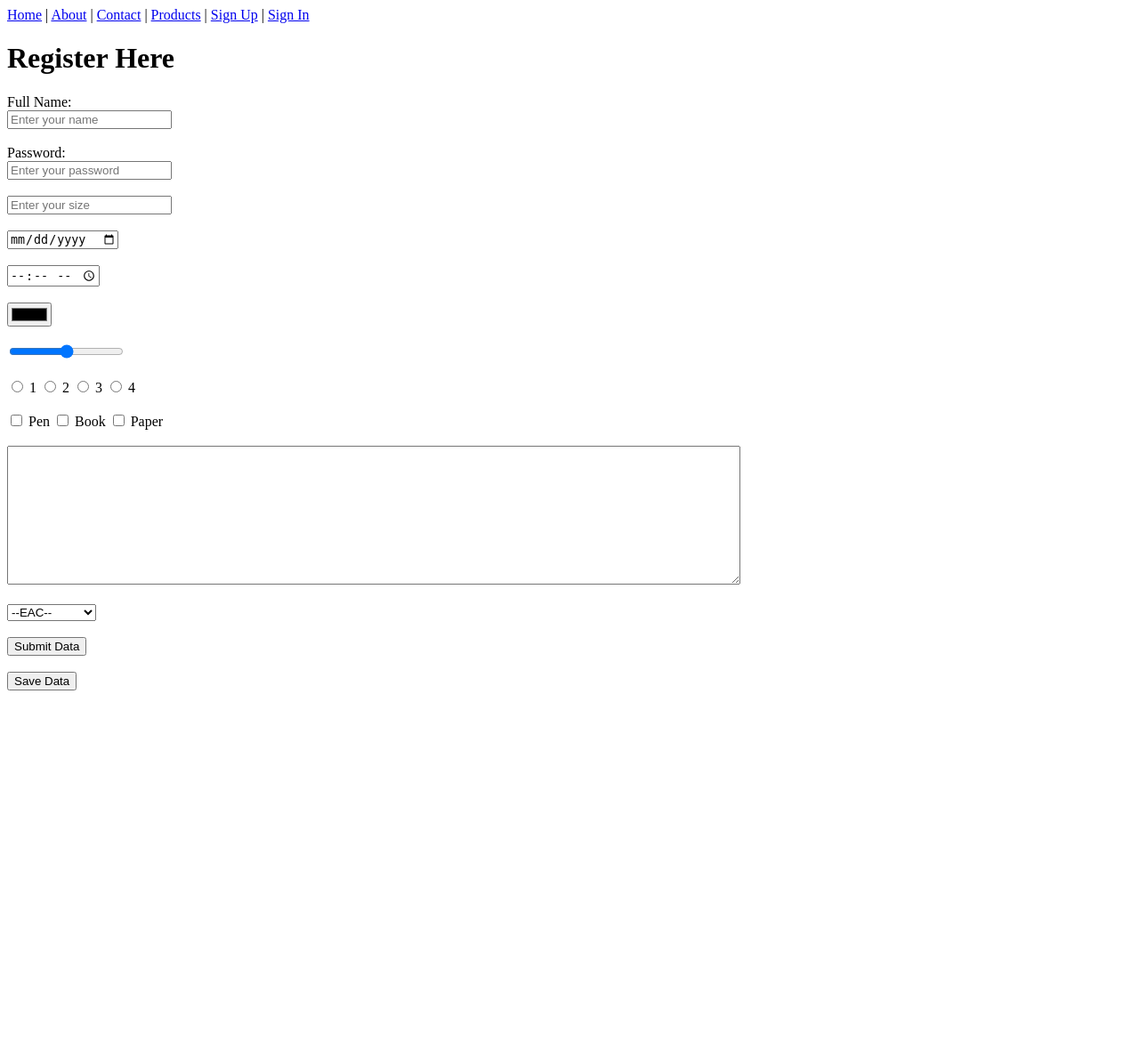
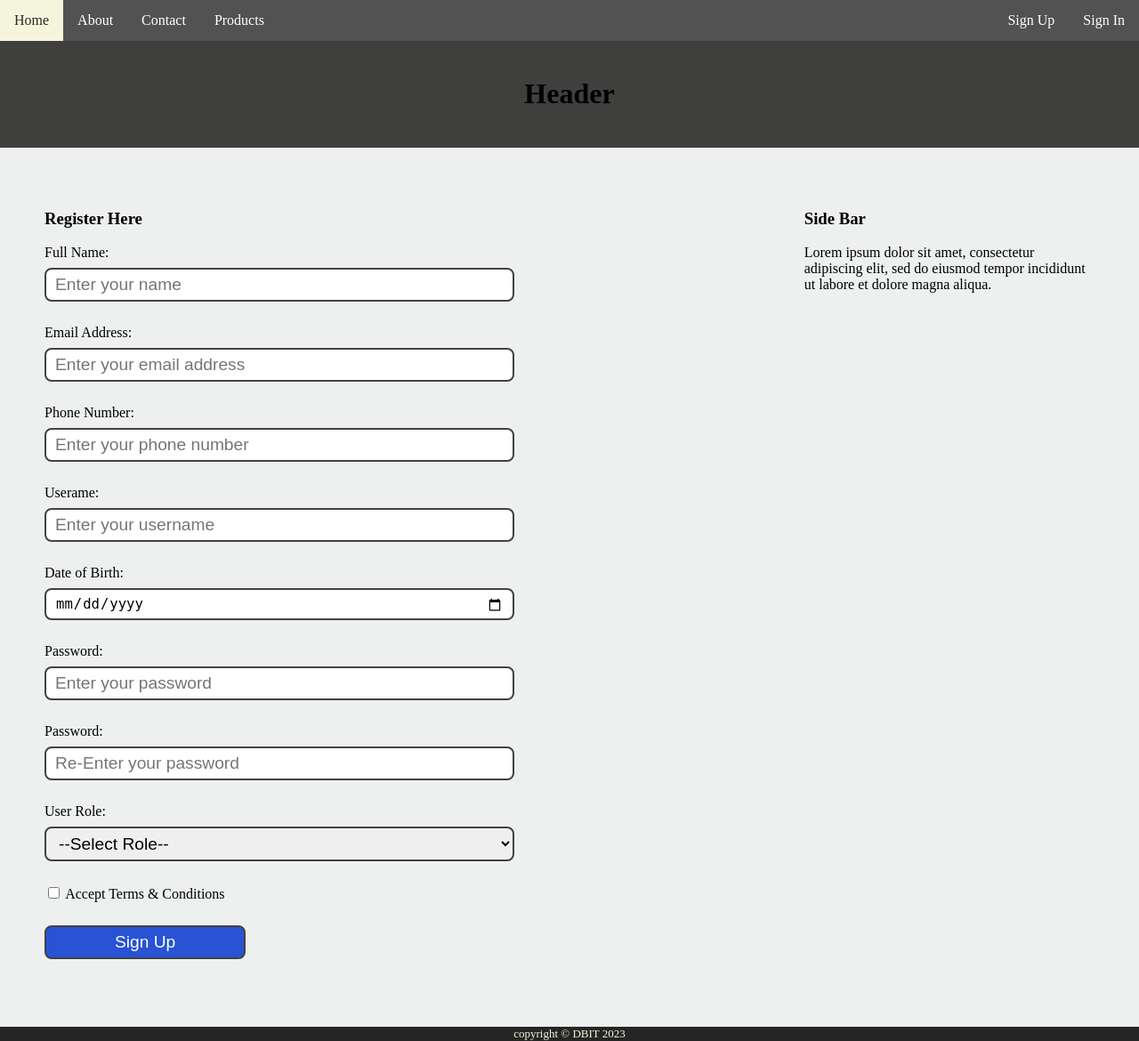
Before and after one commit to ndoriajohn/JBanking, a PHP site: page /signup.html in a window 1280 px wide. Shown: the whole page at 89% size. Before the commit the page ends 776 px from the top, so only its background shows below. Run offline with PHP 8.4, Linux system fonts and the light colour scheme.

Commit message:
Added the form structure

```diff
--- /dev/null
+++ b/css/FormStyle.css
@@ -0,0 +1,22 @@
+input[type=text], input[type=date], input[type=password], input[type=email], select{
+    width: 70%;
+    padding: 6px 10px;
+    margin: 8px 0;
+    border: 2px solid #424242;
+    font-size: 1.2em;
+    border-radius: 8px;
+    box-sizing: border-box;
+}
+
+
+input[type=submit]{
+    width: 30%;
+    padding: 6px 10px;
+    margin: 8px 0;
+    background-color: #2753D4;
+    border: 2px solid #424242;
+    font-size: 1.2em;
+    border-radius: 8px;
+    box-sizing: border-box;
+    color: #ffffff;
+}
--- a/css/StructureStyle.css
+++ b/css/StructureStyle.css
@@ -54,3 +54,9 @@ margin: 0;
     color:beige;
     background-color: rgb(37, 37, 37);
 }
+
+@media screen and (max-width: 800px) {
+    .content, .sidebar{
+        width: 100%;
+    }
+}
--- a/css/style.css
+++ b/css/style.css
@@ -1,2 +1,3 @@
 @import url(StructureStyle.css);
 @import url(ContentStyle.css);
+@import url(FormStyle.css);
--- a/signup.html
+++ b/signup.html
@@ -4,50 +4,70 @@
     <meta charset="UTF-8">
     <meta name="viewport" content="width=device-width, initial-scale=1.0">
     <title>Home - DBT</title>
+    <link rel="stylesheet" href="css/style.css" />
 </head>
 <body>
-    <a href="./">Home</a> | <a href="about.html">About</a> | <a href="contact.html">Contact</a> | <a href="product.html">Products</a> | <a href="signup.html">Sign Up</a> | <a href="signin.html">Sign In</a>
+    <!-- top navigation starts here -->
+    <div class="topnav">
+        <a href="./">Home</a>
+        <a href="about.html">About</a>
+        <a href="contact.html">Contact</a>
+        <a href="product.html">Products</a>
 
-    <h1>Register Here</h1>
+        <div class="topnav-right">
+            <a href="signup.html">Sign Up</a>
+            <a href="signin.html">Sign In</a>
+        </div>
+    </div>
+    <!-- top navigation ends here -->
+<div class="header">
+    <h1>Header</h1>
+</div>
+<!-- the main content section starts here -->
+<div class="row">
+    <div class="content">
+<h3>Register Here</h3>
+
 <form action="" method="POST">
     <label for="fullname">Full Name:</label><br>
-    <input type="text" name="fullname" id="fullname" placeholder="Enter your name" /><br><br>
+    <input type="text" name="fullname" id="fullname" placeholder="Enter your name" maxlength="60" /><br><br>
+    <label for="email_address">Email Address:</label><br>
+    <input type="email" name="email_address" id="email_address" placeholder="Enter your email address" maxlength="60" /><br><br>
+    <label for="phone_number">Phone Number:</label><br>
+    <input type="text" name="phone_number" id="phone_number" placeholder="Enter your phone number" maxlength="13" /><br><br>
+    <label for="username">Userame:</label><br>
+    <input type="text" name="username" id="username" placeholder="Enter your username" maxlength="60" /><br><br>
+    <label for="dob">Date of Birth:</label><br>
+    <input type="date" name="dob" id="dob" /><br><br>
     <label for="password">Password:</label><br>
     <input type="password" name="password" id="password" placeholder="Enter your password" /><br><br>
-    <input type="number" name="size" placeholder="Enter your size" /><br><br>
-    <input type="date" name="dob" /><br><br>
-    <input type="time" name="eta" /><br><br>
-    <input type="color" name="color" /><br><br>
-    <input type="range" name="range"/><br><br>
-    <input type="radio" name="rate" value="1"/> 1
-    <input type="radio" name="rate" value="2"/> 2
-    <input type="radio" name="rate" value="3"/> 3
-    <input type="radio" name="rate" value="4"/> 4
-    <br><br>
-    <input type="checkbox" name="sel" value="pen"/> Pen
-    <input type="checkbox" name="sel" value="book"/> Book
-    <input type="checkbox" name="sel" value="paper"/> Paper
-    <br><br>
-    <textarea cols="100" rows="10" name="full_profile"></textarea><br><br>
-    <select name="country">
-        <option value="">--EAC--</option>
-        <option value="Ke">Kenya</option>
-        <option value="Tz">Tanzanie</option>
-        <option value="Ug">Uganda</option>
-        <option value="Ss">South Sudan</option>
-        <option value="Rw">Rwanda</option>
-        <option value="Bu">Burundi</option>
+    <label for="Conf_password">Password:</label><br>
+    <input type="password" name="Conf_password" id="Conf_password" placeholder="Re-Enter your password" /><br><br>
+    <label for="userrole">User Role:</label><br>
+    <select name="userrole">
+        <option value="">--Select Role--</option>
+        <option value="1">Admin</option>
+        <option value="2">Author</option>
+        <option value="3">Editor</option>
     </select>
     <br><br>
 
-    <input type="submit" name="save_data" value="Submit Data" />
+    <input type="checkbox" name="tnc" id="tnc" value="1"/> <label for="tnc">Accept Terms & Conditions</label>
     <br><br>
-    <button name="save_data">Save Data</button>
 
-    <br><br><br><br><br><br><br><br>
-    <br><br><br><br><br><br><br><br>
-</form>
+   <input type="submit" name="sign_up" value="Sign Up" />
+    <br><br>
 
 
+</div>
+<div class="sidebar">
+<h3>Side Bar</h3>
+<p>Lorem ipsum dolor sit amet, consectetur adipiscing elit, sed do eiusmod tempor incididunt ut labore et dolore magna aliqua.</p>
+</div>
+</div>
+<!-- the main content section ends here -->
+<div class="footer">
+copyright &copy; DBIT 2023
+</div>
 </body>
 </html>
```
